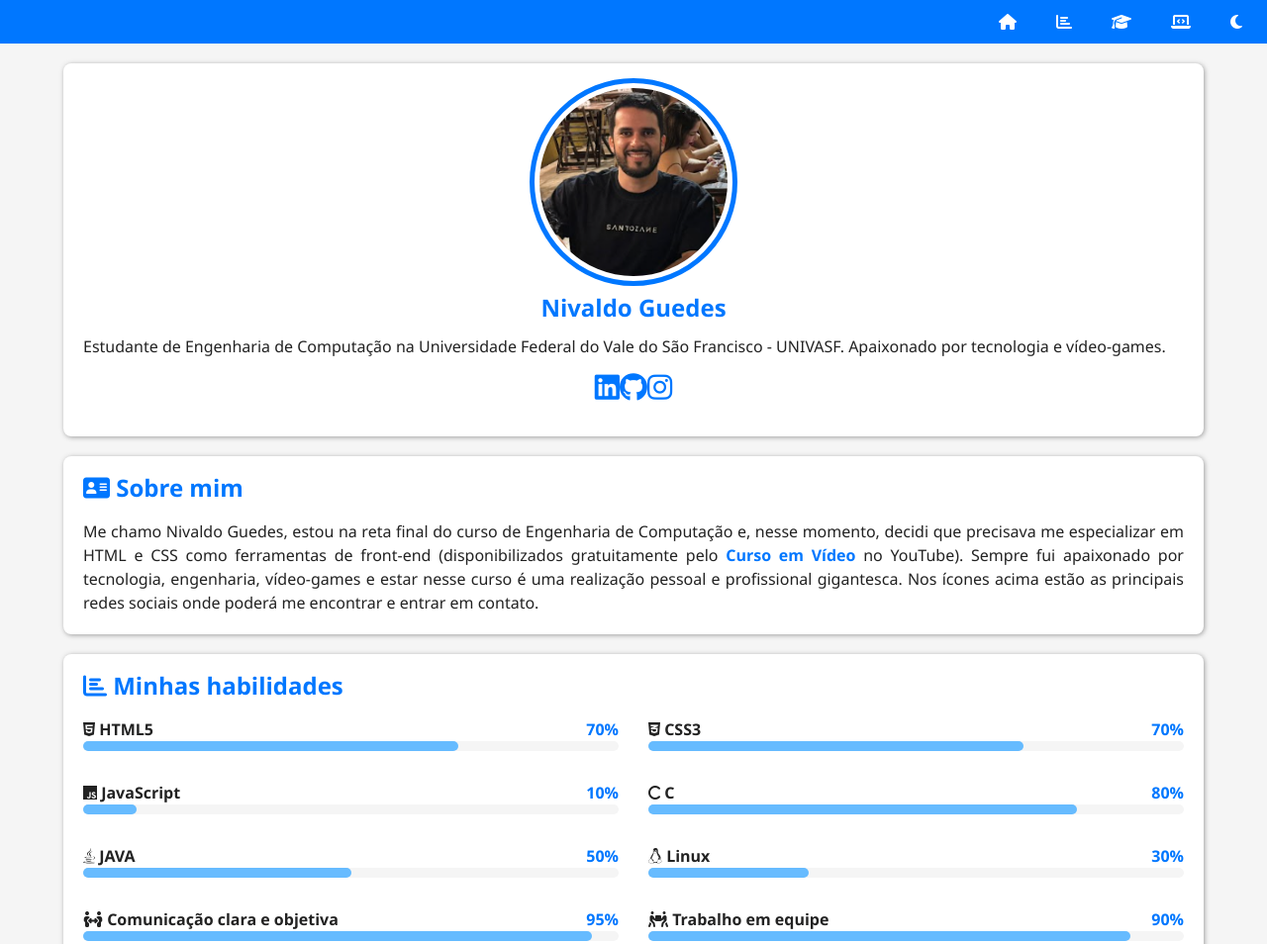
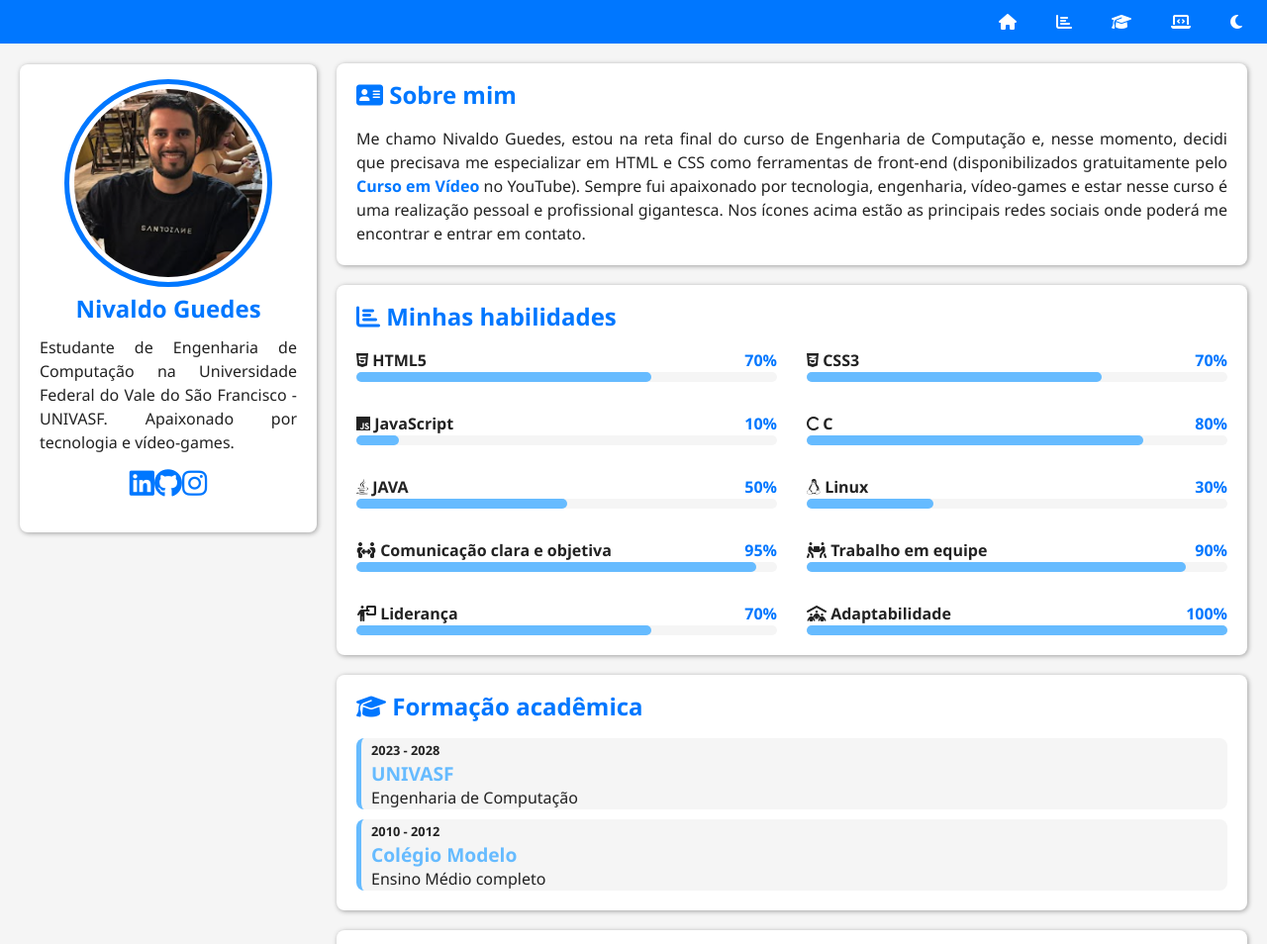
Before and after one commit to nivaldoguedes/Portfolio, a plain HTML site: page index.html in a window 1280 px wide. Shown: the top 954 px of the page at 99% size. Drawn offline with Linux system fonts and the light colour scheme.

Commit message:
ajusta o media query para telas maiores

```diff
--- a/estilos/style.css
+++ b/estilos/style.css
@@ -37,7 +37,7 @@ header {
   align-content: center;
   position: sticky;
   top: 0;
-  /* z-index: 1; apenas para lembrar que existe essa propriedade que coloca o elemento acima */
+  z-index: 1; /* coloca o elemento acima */
 }
 nav#menu ul {
   display: flex;
@@ -209,7 +209,6 @@ article#info a:hover {
   overflow: hidden;
   border-radius: 8px;
 }
-/* ----------------------------------------------------------------- */
 footer {
   background-color: var(--destaque);
   color: var(--texto);
@@ -229,6 +228,18 @@ footer p a:hover {
 }
 
 @media screen and (min-width: 768px) {
+  main {
+    grid-template-columns: auto 300px 1fr auto;
+  }
+  section#ficha {
+    height: fit-content;
+    position: sticky;
+    top: 65px;
+    grid-column: 2/3;
+  }
+  section#detalhes {
+    grid-column: 3/4;
+  }
   #skill-container {
     grid-template-columns: 1fr 1fr;
   }
@@ -244,4 +255,7 @@ footer p a:hover {
     max-width: 20%;
     max-height: 200px;
   }
+  footer {
+    margin-top: 20px;
+  }
 }
```
